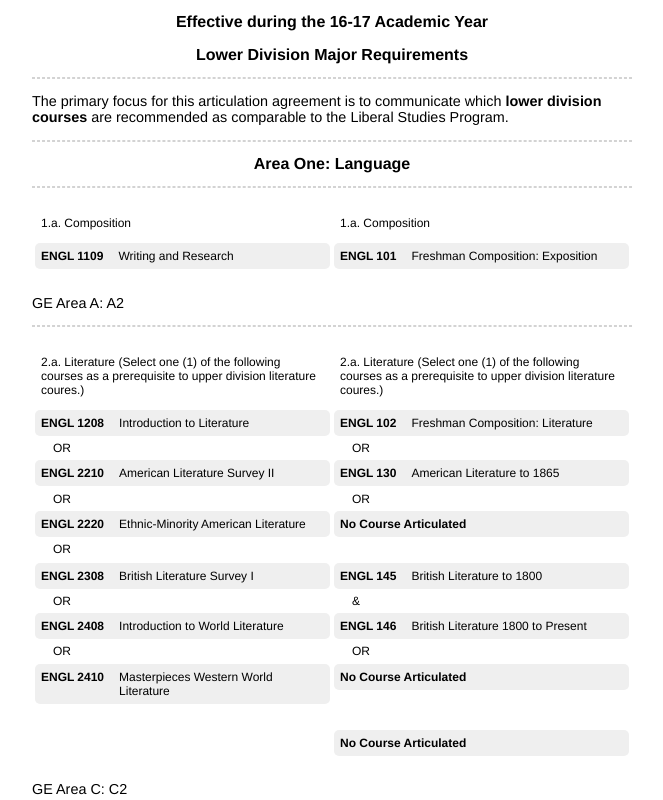
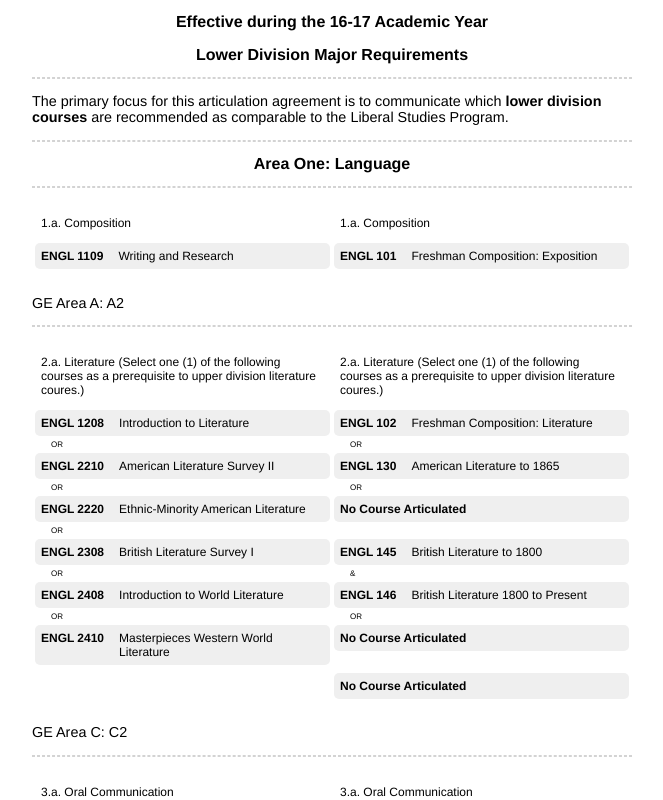
Before and after one commit to karinassuni/assist-fun, a Vue app: page / in a window 1280 px wide. Shown: the top 800 px of the page, without its empty margins (308-971 px from the left). Built offline with nearby package versions, Linux system fonts and the light colour scheme.

Commit message:
Shrink operator and blank tokens

```diff
--- a/src/components/Token.vue
+++ b/src/components/Token.vue
@@ -125,10 +125,10 @@ export default {
 
 
 .operator {
-  margin-left: 1.5em;
-  margin-top: 0.1em;
-  margin-bottom: 0.1em;
-  font-size: 0.75em;
+  margin-left: 2.0em;
+  margin-top: 0.0em;
+  margin-bottom: 0.0em;
+  font-size: 0.5em;
 }
 .to-operator {
   text-align: center;
@@ -143,6 +143,9 @@ export default {
 }
 
 
+.blank {
+  height: 0;
+}
 @media (max-width: 500px) {
   .course {
     align-items: center;
```
